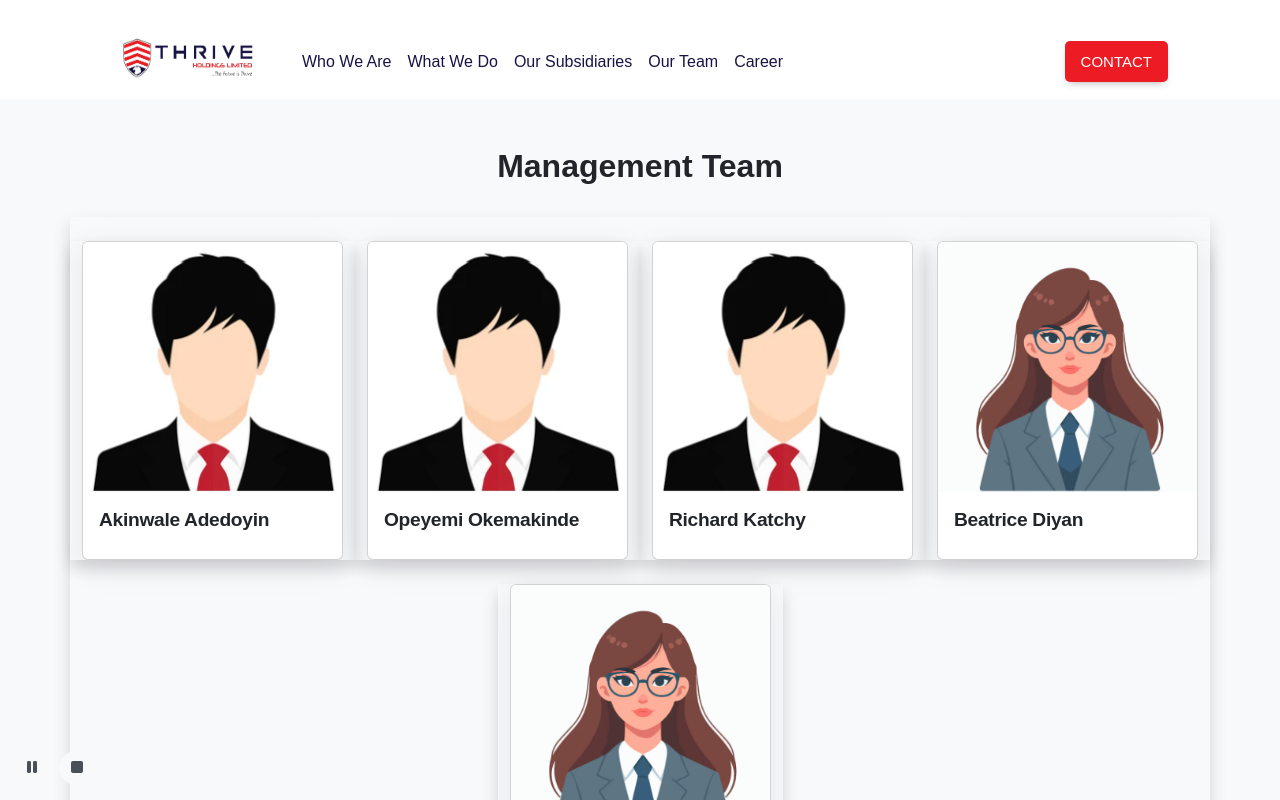
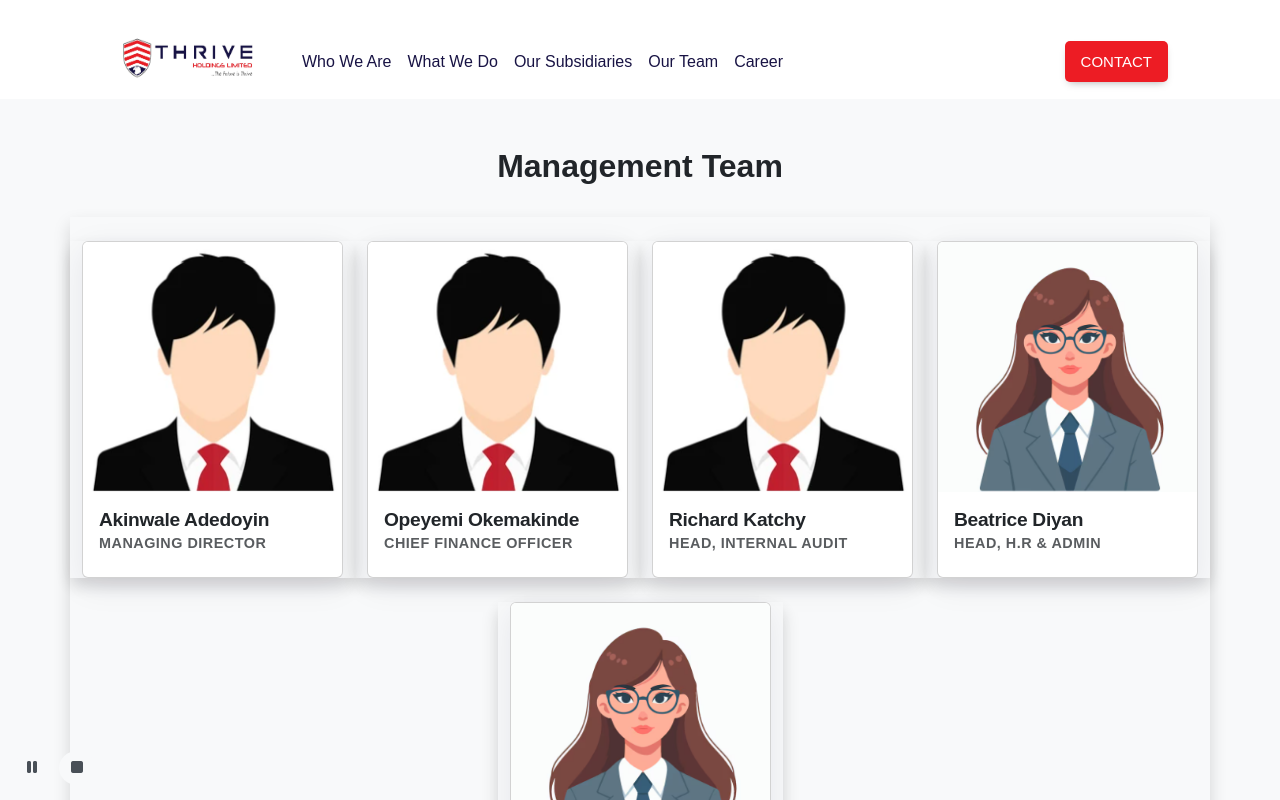
Before and after one commit to EdetDavid/thrivenig, a React (Create React App) app: page /management-team in a window 1280 px wide. Shown: the top 800 px of the page. Built offline with nearby package versions, Linux system fonts and the light colour scheme; a web font is replaced by a local one.

Commit message:
Update Team.jsx

```diff
--- a/src/pages/team/Team.jsx
+++ b/src/pages/team/Team.jsx
@@ -64,9 +64,9 @@ const ManagementTeam = () => {
                 <div className="card-body d-flex flex-column">
                   <h5 className="card-title">{member.name}</h5>
                   <h6 className="card-subtitle mb-2 text-muted">
-                    {member.position}
+                    {member.role}
                   </h6>
-                  <p className="card-text flex-grow-1">{member.description}</p>
+                  {/* <p className="card-text flex-grow-1">{member.bio}</p> */}
                 </div>
               </div>
             </div>
```
